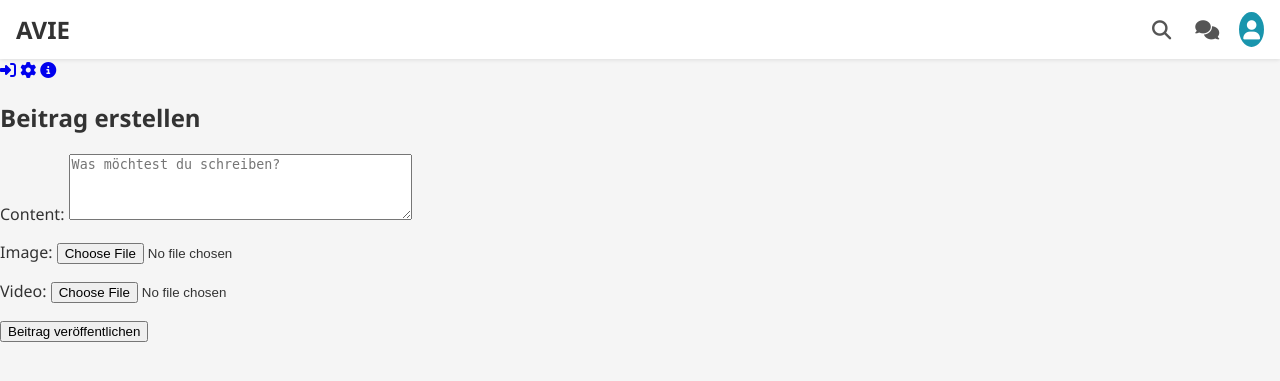
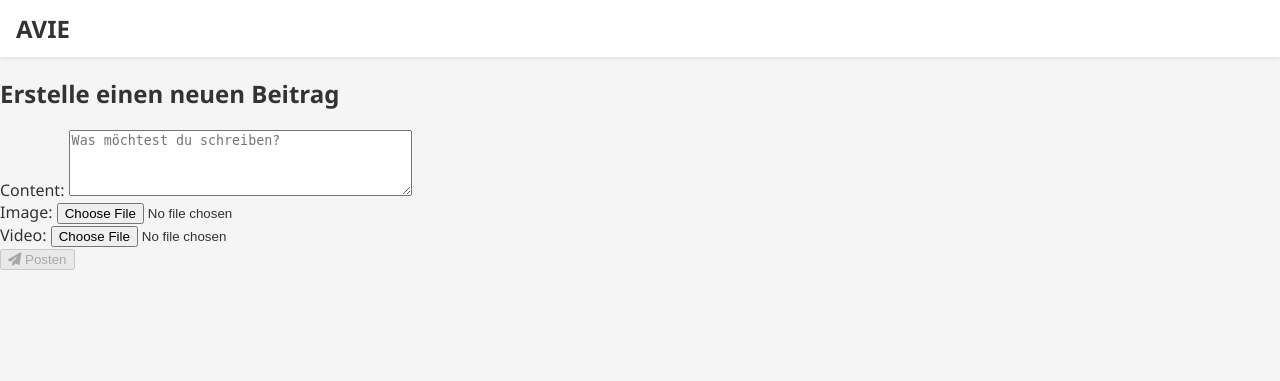
Before and after one commit to EmirhanGuelec/Paulin-se2, a Django app: template Django-Projekt/meine_app/templates/meine_app/posten.html in a window 1280 px wide. Shown: the top 381 px of the page. Run offline with Django 5.2, Linux system fonts and the light colour scheme; tables that the repository leaves empty hold one stand-in row (values such as "Sample post"); the template is opened without the code that fills it: values that come from a table or form of the project are taken from there, most other values are stand-ins (such as "Sample title", 1, 10 or a date in 2020); some libraries are stand-ins or nearby versions.

Commit message:
Update posten.html
Etwas anderes Design, Hauptsächlich damit keine Leeren Posts mehr erstellt werden können

```diff
--- a/Django-Projekt/meine_app/templates/meine_app/posten.html
+++ b/Django-Projekt/meine_app/templates/meine_app/posten.html
@@ -1,41 +1,95 @@
 {% load static %}
 <!DOCTYPE html>
 <html lang="de">
-
 <head>
-  <meta charset="UTF-8" />
-  <meta name="viewport" content="width=device-width, initial-scale=1.0" />
-  <title>Beitrag erstellen - AVIE</title>
-  <link rel="stylesheet" href="{% static 'css/style.css' %}" />
-  <link rel="stylesheet" href="{% static 'css/handy.css' %}" />
+  <meta charset="UTF-8">
+  <meta name="viewport" content="width=device-width, initial-scale=1">
+  <title>Neuen Beitrag posten</title>
+  <!-- Dein allgemeines Stylesheet -->
+  <link rel="stylesheet" href="{% static 'css/style.css' %}">
+  <!-- Spezifisches Posting-Layout -->
+  <link rel="stylesheet" href="{% static 'css/posten.css' %}">
   <script src="https://kit.fontawesome.com/a7fef2ebcc.js" crossorigin="anonymous"></script>
 </head>
-
 <body>
+  <!-- Header wie auf allen Seiten -->
   <header class="site-header">
-    <a href="/startseite?username={{ username }}&password={{ password }}" class="logo">AVIE</a>
-    <nav class="nav-icons">
-      <a href="/suche?username={{ username }}&password={{ password }}" class="icon-link" title="Suche"><i class="fa-solid fa-magnifying-glass"></i></a>
-      <a href="/chat?username={{ username }}&password={{ password }}" class="icon-link" title="Chats"><i class="fa-solid fa-comments"></i></a>
-      <a href="/profilseite?username={{ username }}&password={{ password }}" class="icon-link profil-icon" title="Profil"><i class="fa-solid fa-user"></i></a>
-    </nav>
+    <a href="{% url 'startseite' %}?username={{ username }}&password={{ password }}" class="logo">AVIE</a>
+    <!-- hier deine Navigation… -->
   </header>
 
-  <div class="floating-footer">
-    <a href="/login" class="bottom-icon" title="Logout"><i class="fa-solid fa-right-to-bracket"></i></a>
-    <a href="/einstellungen?username={{ username }}&password={{ password }}" title="Einstellungen"><i class="fa-solid fa-gear"></i></a>
-    <a href="/impressum?username={{ username }}&password={{ password }}" title="Impressum"><i class="fa-solid fa-circle-info"></i></a>
-  </div>
+  <main class="posten-main">
+    <section class="posten-container">
+      <h1 class="posten-title">Erstelle einen neuen Beitrag</h1>
 
-  <main class="post-create-container">
-    <h2>Beitrag erstellen</h2>
-    <form method="post" enctype="multipart/form-data" action="{% url 'create_post' %}?username={{ username }}&password={{ password }}">
-      {% csrf_token %}
-      {{ post_form.as_p }}
-      <button type="submit">Beitrag veröffentlichen</button>
-    </form>
+      <form id="post-form"
+            class="posten-form"
+            action="{% url 'create_post' %}?username={{ username }}&password={{ password }}"
+            method="post"
+            enctype="multipart/form-data">
+
+        {% csrf_token %}
+
+        {# Globale Fehler von clean() #}
+        {% if post_form.non_field_errors %}
+          <div class="alert error">
+            {{ post_form.non_field_errors }}
+          </div>
+        {% endif %}
+
+        <div class="form-group">
+          {{ post_form.content.label_tag }}
+          {{ post_form.content }}
+          {% if post_form.content.errors %}
+            <div class="field-error">{{ post_form.content.errors.0 }}</div>
+          {% endif %}
+        </div>
+
+        <div class="form-group">
+          {{ post_form.image.label_tag }}
+          {{ post_form.image }}
+          {% if post_form.image.errors %}
+            <div class="field-error">{{ post_form.image.errors.0 }}</div>
+          {% endif %}
+        </div>
+
+        <div class="form-group">
+          {{ post_form.video.label_tag }}
+          {{ post_form.video }}
+          {% if post_form.video.errors %}
+            <div class="field-error">{{ post_form.video.errors.0 }}</div>
+          {% endif %}
+        </div>
+
+        <button type="submit" id="submit-btn" class="btn primary">
+          <i class="fa-solid fa-paper-plane"></i> Posten
+        </button>
+      </form>
+    </section>
   </main>
 
+  <script>
+    document.addEventListener('DOMContentLoaded', () => {
+      const form = document.getElementById('post-form');
+      const submitBtn = document.getElementById('submit-btn');
+      const textarea  = form.querySelector('textarea[name="content"]');
+      const imageInp  = form.querySelector('input[name="image"]');
+      const videoInp  = form.querySelector('input[name="video"]');
+
+      function validate() {
+        const hasText  = textarea.value.trim().length > 0;
+        const hasImage = imageInp.files.length > 0;
+        const hasVideo = videoInp.files.length > 0;
+        submitBtn.disabled = !(hasText || hasImage || hasVideo);
+      }
+
+      textarea.addEventListener('input', validate);
+      imageInp.addEventListener('change', validate);
+      videoInp.addEventListener('change', validate);
+
+      // Initialer Check, damit der Button korrekt disabled ist
+      validate();
+    });
+  </script>
 </body>
-
 </html>
```
